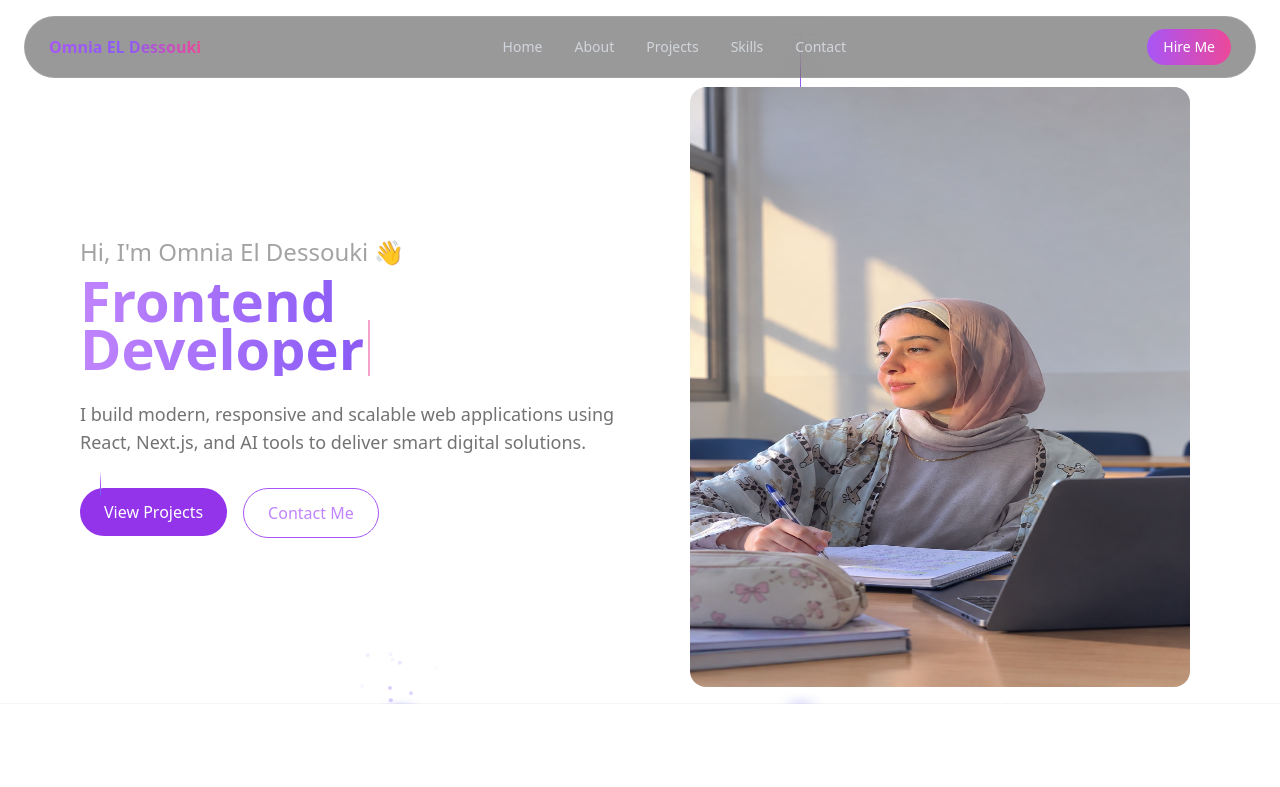
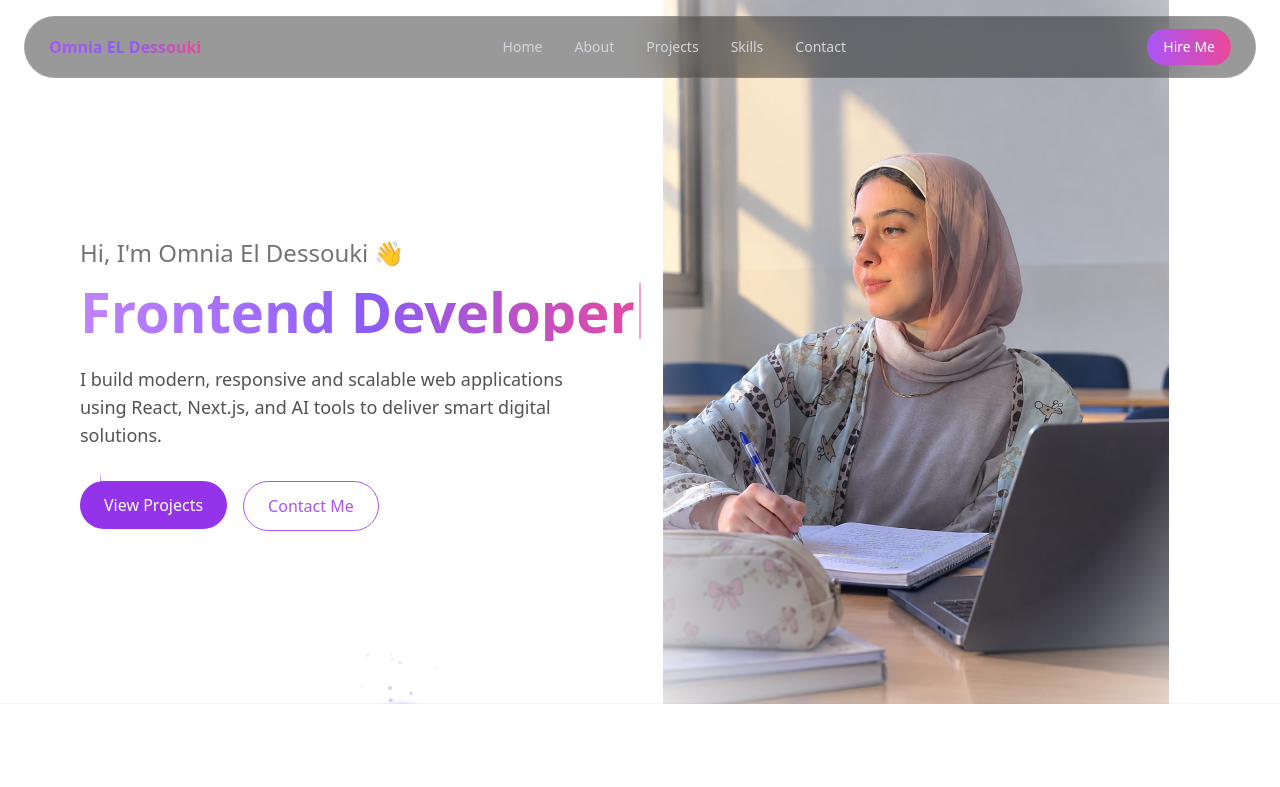
Before and after one commit to omniaeldessouki/my-portfolio, a Next.js app: page / in a window 1280 px wide. Shown: the top 787 px of the page. Built offline with nearby package versions, Linux system fonts and the light colour scheme.

Commit message:
fix hero section

```diff
--- a/components/HeroScrollDemo.jsx
+++ b/components/HeroScrollDemo.jsx
@@ -245,6 +245,202 @@
 //   );
 // }
 
+// "use client";
+// import React, { useState, useEffect } from "react";
+// import { motion } from "framer-motion";
+// import { BackgroundBeamsWithCollision } from "@/components/ui/background-beams-with-collision";
+// import Link from "next/link";
+// import { Lens } from "@/components/ui/lens";
+
+// const TypewriterTitle = ({ variants }) => {
+//   const texts = ["Frontend ", "UI "];
+//   const [textIndex, setTextIndex] = useState(0);
+//   const [displayText, setDisplayText] = useState("");
+//   const [isDeleting, setIsDeleting] = useState(false);
+
+//   useEffect(() => {
+//     const current = texts[textIndex];
+//     let timeout;
+
+//     if (!isDeleting && displayText.length < current.length) {
+//       timeout = setTimeout(() => {
+//         setDisplayText(current.slice(0, displayText.length + 1));
+//       }, 100);
+//     } else if (!isDeleting && displayText.length === current.length) {
+//       timeout = setTimeout(() => {
+//         setIsDeleting(true);
+//       }, 1200);
+//     } else if (isDeleting && displayText.length > 0) {
+//       timeout = setTimeout(() => {
+//         setDisplayText(current.slice(0, displayText.length - 1));
+//       }, 70);
+//     } else if (isDeleting && displayText.length === 0) {
+//       timeout = setTimeout(() => {
+//         setIsDeleting(false);
+//         setTextIndex((prev) => (prev + 1) % texts.length);
+//       }, 300);
+//     }
+
+//     return () => clearTimeout(timeout);
+//   }, [displayText, isDeleting, textIndex]);
+
+//   return (
+//     <motion.h1
+//       variants={variants}
+//       className="
+//         min-h-[60px] grid content-center
+//         text-3xl sm:text-4xl min-[767px]:text-[clamp(2rem,4.4vw,3.25rem)] min-[1190px]:text-[3.5rem]
+//         font-bold leading-[1.1]
+//         bg-clip-text text-transparent
+//         bg-gradient-to-r from-purple-400 via-violet-500 to-pink-500
+//         mx-auto min-[767px]:mx-0
+//       "
+//     >
+//       <span>
+//         {displayText}
+//         <span className="whitespace-nowrap">
+//           Developer
+//           <span
+//             aria-hidden="true"
+//             className="ml-1 inline-block h-[1em] w-[2px] align-[-0.1em] bg-pink-500 animate-pulse"
+//           />
+//         </span>
+//       </span>
+//     </motion.h1>
+//   );
+// };
+
+// const container = {
+//   hidden: { opacity: 0 },
+//   show: {
+//     opacity: 1,
+//     transition: { staggerChildren: 0.15 },
+//   },
+// };
+
+// const item = {
+//   hidden: { opacity: 0, y: 30 },
+//   show: { opacity: 1, y: 0 },
+// };
+
+// export function HeroScrollDemo() {
+//   const [hovering, setHovering] = useState(false);
+
+//   return (
+//     <BackgroundBeamsWithCollision className="min-[767px]:max-[1190px]:h-auto">
+//       <section
+//         className="
+//           max-w-[1620px] mx-auto
+//           min-h-screen
+//           flex
+//           flex-col min-[767px]:flex-row
+//           items-center
+//           justify-between
+//           gap-16 min-[767px]:max-[1190px]:gap-6
+//           px-6 min-[1190px]:px-20
+//           min-[767px]:max-[1190px]:w-full min-[767px]:max-[1190px]:pb-8 min-[767px]:pt-24 min-[1190px]:pt-[70px]
+//         "
+//         id="home"
+//       >
+//         {/* TEXT */}
+//         <motion.div
+//           variants={container}
+//           initial="hidden"
+//           animate="show"
+//           className="
+//             text-center min-[767px]:text-left
+//             flex flex-col justify-center
+//             order-2 min-[767px]:order-none
+//             min-[767px]:max-[1190px]:min-w-0 min-[767px]:max-[1190px]:flex-1
+//           "
+//         >
+//           <motion.p
+//             variants={item}
+//             className="text-xl min-[767px]:text-2xl text-neutral-400 mb-3"
+//           >
+//             Hi, I'm Omnia El Dessouki 👋
+//           </motion.p>
+
+//           <TypewriterTitle variants={item} />
+
+//           <motion.p
+//             variants={item}
+//             className="
+//               mt-6
+//               text-neutral-500
+//               text-sm min-[767px]:text-lg
+//               max-w-md min-[767px]:max-w-xl
+//               mx-auto min-[767px]:mx-0
+//             "
+//           >
+//             I build modern, responsive and scalable web applications using
+//             React, Next.js, and AI tools to deliver smart digital solutions.
+//           </motion.p>
+
+//           <motion.div
+//             variants={item}
+//             className="
+//               flex
+//               flex-col sm:flex-row
+//               gap-4
+//               mt-8
+//               justify-center min-[767px]:justify-start
+//             "
+//           >
+//             <Link href="#projects">
+//               <button
+//                 className="
+//                   px-6 py-3 rounded-full
+//                   bg-purple-600 text-white
+//                   hover:scale-105 transition w-full sm:w-auto
+//                 "
+//               >
+//                 View Projects
+//               </button>
+//             </Link>
+
+//             <Link href="#contact">
+//               <button
+//                 className="
+//                   px-6 py-3 rounded-full
+//                   border border-purple-500 text-purple-400
+//                   hover:scale-105 transition w-full sm:w-auto
+//                 "
+//               >
+//                 Contact Me
+//               </button>
+//             </Link>
+//           </motion.div>
+//         </motion.div>
+
+//         {/* IMAGE */}
+//         <motion.div
+//           initial={{ opacity: 0, scale: 0.9 }}
+//           whileInView={{ opacity: 1, scale: 1 }}
+//           transition={{ duration: 0.6 }}
+//           viewport={{ once: true }}
+//           className="w-full min-[767px]:w-[36%] min-[767px]:max-[1190px]:shrink-0 min-[1190px]:w-1/2 flex justify-center order-1 min-[767px]:order-none"
+//         >
+//           <Lens hovering={hovering} setHovering={setHovering}>
+//             <motion.img
+//               src="/Thoughtful Student in Sunlit Classroom.png"
+//               alt="Omnia AI Portfolio"
+//               className="
+//                 rounded-2xl
+//                 w-[380px] min-[767px]:w-full min-[1190px]:w-[500px]
+//                 h-[380px] min-[767px]:max-[1190px]:h-auto min-[767px]:max-[1190px]:aspect-[4/5] min-[1190px]:h-[600px]
+//                 min-[767px]:max-[1190px]:object-cover
+//                 object-top
+//               "
+//               whileHover={{ scale: 1.03 }}
+//               transition={{ duration: 0.3 }}
+//             />
+//           </Lens>
+//         </motion.div>
+//       </section>
+//     </BackgroundBeamsWithCollision>
+//   );
+// }
 "use client";
 import React, { useState, useEffect } from "react";
 import { motion } from "framer-motion";
@@ -289,7 +485,7 @@ const TypewriterTitle = ({ variants }) => {
       variants={variants}
       className="
         min-h-[60px] grid content-center
-        text-3xl sm:text-4xl min-[767px]:text-[clamp(2rem,4.4vw,3.25rem)] min-[1190px]:text-[3.5rem]
+        text-3xl sm:text-4xl min-[767px]:text-[clamp(2rem,4.2vw,3.25rem)] min-[1190px]:text-[3.5rem]
         font-bold leading-[1.1]
         bg-clip-text text-transparent
         bg-gradient-to-r from-purple-400 via-violet-500 to-pink-500
@@ -328,35 +524,75 @@ export function HeroScrollDemo() {
 
   return (
     <BackgroundBeamsWithCollision className="min-[767px]:max-[1190px]:h-auto">
-      <section
+        <section
         className="
-          max-w-[1620px] mx-auto
+          relative
+          max-w-[1620px] w-full mx-auto
           min-h-screen
           flex
           flex-col min-[767px]:flex-row
           items-center
           justify-between
-          gap-16 min-[767px]:max-[1190px]:gap-6
+          gap-12 min-[767px]:gap-8
           px-6 min-[1190px]:px-20
-          min-[767px]:max-[1190px]:w-full min-[767px]:max-[1190px]:pb-8 min-[767px]:pt-24 min-[1190px]:pt-[70px]
+          pt-12 pb-12 min-[767px]:pt-28 min-[90px]:pt-[100px]
         "
         id="home"
       >
+        {/* DESKTOP & IPAD BLENDED BACKGROUND IMAGE */}
+        <motion.div
+          initial={{ opacity: 0 }}
+          animate={{ opacity: 1 }}
+          transition={{ duration: 0.9 }}
+          className="
+            hidden min-[767px]:flex
+            absolute inset-y-0 right-3 min-[1990px]:right-16 z-10
+            pt-16 pb-4 min-[1190px]:pt-[0px]
+            w-[55%] min-[1990px]:w-[60%]
+            items-end justify-end
+          "
+        >
+          <div
+            style={{
+              WebkitMaskImage:
+                "radial-gradient(ellipse 68% 72% at 54% 50%, #000 52%, transparent 96%)",
+              maskImage:
+                "radial-gradient(ellipse 68% 72% at 54% 50%, #000 52%, transparent 96%)",
+            }}
+            className="w-full max-w-[820px] flex justify-center"
+          >
+            <Lens hovering={hovering} setHovering={setHovering}>
+              <motion.img
+                src="/Thoughtful Student in Sunlit Classroom.png"
+                alt="Omnia AI Portfolio"
+                className="
+                  w-full max-w-[820px]
+                  h-[600px] min-[1190px]:h-[900px]
+                  object-contain object-center
+                "
+                whileHover={{ scale: 1.03 }}
+                transition={{ duration: 0.3 }}
+              />
+            </Lens>
+          </div>
+        </motion.div>
+
         {/* TEXT */}
         <motion.div
           variants={container}
           initial="hidden"
           animate="show"
           className="
+            relative z-10
             text-center min-[767px]:text-left
             flex flex-col justify-center
             order-2 min-[767px]:order-none
-            min-[767px]:max-[1190px]:min-w-0 min-[767px]:max-[1190px]:flex-1
+            w-full min-[767px]:max-w-[55%] min-[1190px]:max-w-[52%]
           "
         >
           <motion.p
             variants={item}
-            className="text-xl min-[767px]:text-2xl text-neutral-400 mb-3"
+            className="text-xl min-[767px]:text-2xl text-neutral-500 mb-3"
           >
             Hi, I'm Omnia El Dessouki 👋
           </motion.p>
@@ -367,9 +603,9 @@ export function HeroScrollDemo() {
             variants={item}
             className="
               mt-6
-              text-neutral-500
+              text-neutral-600
               text-sm min-[767px]:text-lg
-              max-w-md min-[767px]:max-w-xl
+              max-w-md min-[767px]:max-w-lg
               mx-auto min-[767px]:mx-0
             "
           >
@@ -403,7 +639,8 @@ export function HeroScrollDemo() {
               <button
                 className="
                   px-6 py-3 rounded-full
-                  border border-purple-500 text-purple-400
+                  border border-purple-500 text-purple-500
+                  bg-white/80 backdrop-blur-sm
                   hover:scale-105 transition w-full sm:w-auto
                 "
               >
@@ -413,13 +650,13 @@ export function HeroScrollDemo() {
           </motion.div>
         </motion.div>
 
-        {/* IMAGE */}
+        {/* MOBILE IMAGE ONLY */}
         <motion.div
           initial={{ opacity: 0, scale: 0.9 }}
           whileInView={{ opacity: 1, scale: 1 }}
           transition={{ duration: 0.6 }}
           viewport={{ once: true }}
-          className="w-full min-[767px]:w-[36%] min-[767px]:max-[1190px]:shrink-0 min-[1190px]:w-1/2 flex justify-center order-1 min-[767px]:order-none"
+          className="w-full flex align-center justify-center order-1 min-[767px]:hidden"
         >
           <Lens hovering={hovering} setHovering={setHovering}>
             <motion.img
@@ -427,10 +664,9 @@ export function HeroScrollDemo() {
               alt="Omnia AI Portfolio"
               className="
                 rounded-2xl
-                w-[380px] min-[767px]:w-full min-[1190px]:w-[500px]
-                h-[380px] min-[767px]:max-[1190px]:h-auto min-[767px]:max-[1190px]:aspect-[4/5] min-[1190px]:h-[600px]
-                min-[767px]:max-[1190px]:object-cover
-                object-top
+                w-[340px] sm:w-[380px]
+                h-[360px] sm:h-[380px]
+                object-cover object-center
               "
               whileHover={{ scale: 1.03 }}
               transition={{ duration: 0.3 }}
@@ -441,6 +677,7 @@ export function HeroScrollDemo() {
     </BackgroundBeamsWithCollision>
   );
 }
+
 
 // "use client";
 // import React, { useState, useEffect } from "react";
```
